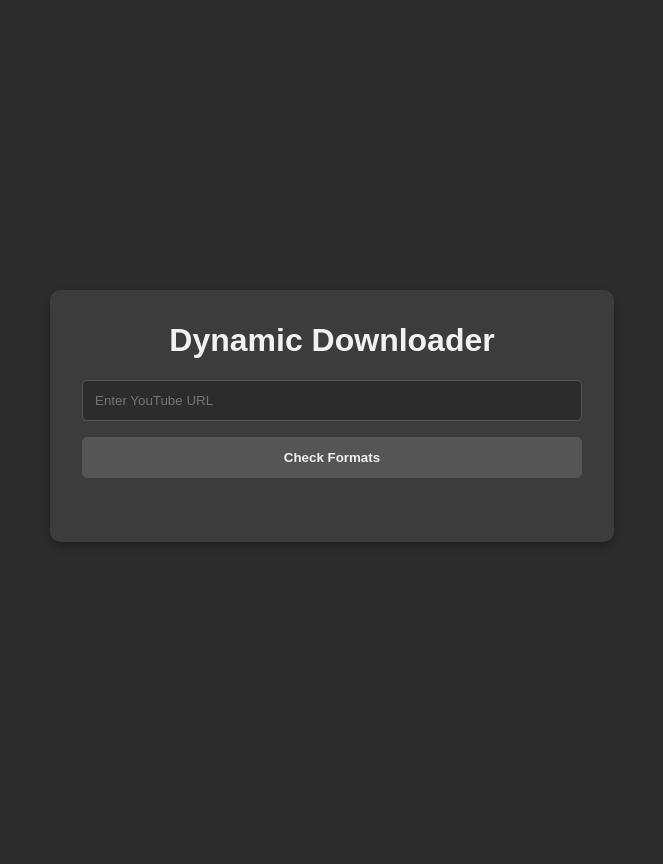
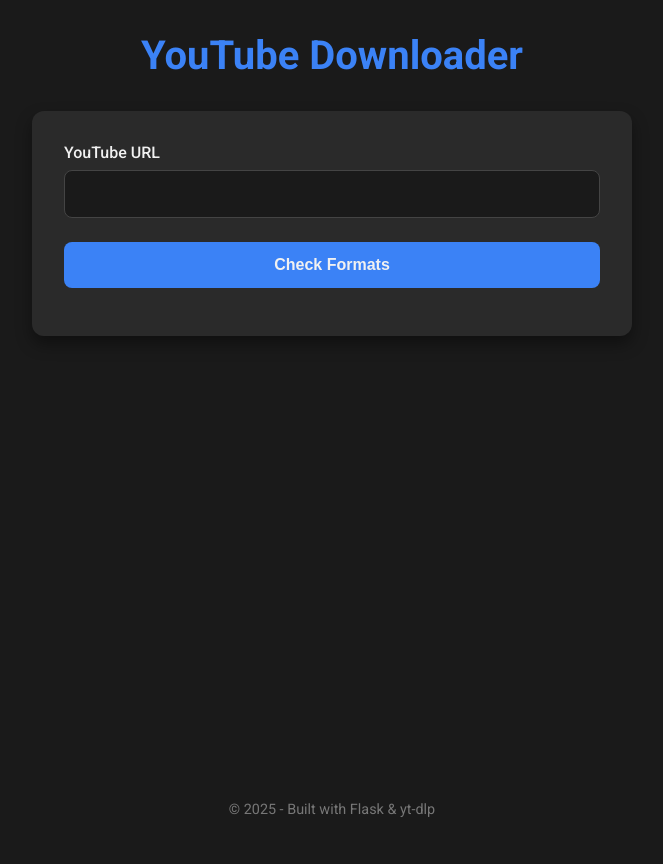
Before and after one commit to KavyaJP/YouTube-Video-Downloader, a Flask app: page / in a window 1280 px wide. Shown: the whole page, without its empty margins (308-971 px from the left). Before the commit the page ends 542 px from the top, so only its background shows below. Run offline with Flask 3, Linux system fonts and the light colour scheme.

Commit message:
Better UI

```diff
--- a/Web/app.py
+++ b/Web/app.py
@@ -1,88 +1,52 @@
-from flask import Flask, render_template, request, jsonify
+from flask import Flask, render_template, request, jsonify, Response
 import yt_dlp
 import os
+import threading
+import queue
+import json
 
 app = Flask(__name__)
 os.makedirs("downloads", exist_ok=True)
 
-
-def get_available_formats(url):
-    """
-    Fetches available formats for a given YouTube URL without downloading.
-    Returns a curated list of format options.
-    """
-    ydl_opts = {"quiet": True}
-    with yt_dlp.YoutubeDL(ydl_opts) as ydl:
-        info = ydl.extract_info(url, download=False)
-
-    # We will create a curated list of formats for the user
-    format_options = []
-
-    # Add an audio-only option first
-    format_options.append(
-        {"id": "bestaudio/best", "text": "Audio Only (Best Quality MP3)"}
-    )
-
-    # Filter for some common mp4 video resolutions
-    target_resolutions = [1080, 720, 480, 360]
-    found_resolutions = set()
-
-    for f in info.get("formats", []):
-        # We only want mp4 files that have video and audio
-        if (
-            f.get("ext") == "mp4"
-            and f.get("vcodec") != "none"
-            and f.get("acodec") != "none"
-        ):
-            height = f.get("height")
-            if height in target_resolutions and height not in found_resolutions:
-                filesize = f.get("filesize") or f.get("filesize_approx", 0)
-                filesize_mb = (
-                    f"{filesize / 1024 / 1024:.2f} MB" if filesize else "Unknown size"
-                )
-
-                format_options.append(
-                    {"id": f["format_id"], "text": f"{height}p - MP4 ({filesize_mb})"}
-                )
-                found_resolutions.add(height)
-
-    return format_options
+# A thread-safe queue to hold progress updates
+progress_queue = queue.Queue()
 
 
-@app.route("/")
-def index():
-    """Renders the main page."""
-    return render_template("index.html")
+def my_hook(d):
+    """
+    The yt-dlp hook. It's called for each progress update.
+    We'll put a dictionary with the progress into our queue.
+    """
+    if d["status"] == "downloading":
+        total_bytes = d.get("total_bytes") or d.get("total_bytes_estimate", 0)
+        if total_bytes > 0:
+            percent = d["downloaded_bytes"] / total_bytes * 100
+            progress_queue.put(
+                json.dumps(
+                    {
+                        "status": "downloading",
+                        "percent": f"{percent:.1f}",
+                    }
+                )
+            )
+    elif d["status"] == "finished":
+        full_path = d.get("info_dict", {}).get("filename", d.get("filename"))
+        base_filename = os.path.basename(full_path) if full_path else "Unknown file"
+        progress_queue.put(
+            json.dumps({"status": "finished", "filename": base_filename})
+        )
 
 
-@app.route("/get-formats", methods=["POST"])
-def get_formats():
+def download_threaded(url, format_id):
     """
-    API endpoint to be called by JavaScript.
-    Receives a URL and returns a JSON list of available formats.
+    This function will run in a separate thread to not block the web server.
     """
-    video_url = request.json.get("url")
-    if not video_url:
-        return jsonify({"error": "URL is required."}), 400
-    try:
-        formats = get_available_formats(video_url)
-        return jsonify(formats)
-    except Exception as e:
-        # Handle cases where the URL is invalid or yt-dlp fails
-        return jsonify({"error": str(e)}), 500
-
-
-@app.route("/download", methods=["POST"])
-def download():
-    """Handles the final download request."""
-    video_url = request.form.get("url")
-    format_id = request.form.get("format_id")
-
     ydl_opts = {
         "outtmpl": "downloads/%(title)s.%(ext)s",
+        "progress_hooks": [my_hook],
+        "format": format_id,
     }
 
-    # Check if the chosen format is audio to add post-processor
     if format_id == "bestaudio/best":
         ydl_opts["postprocessors"] = [
             {
@@ -92,18 +56,96 @@
             }
         ]
 
-    # Set the format
-    ydl_opts["format"] = format_id
-
     try:
         with yt_dlp.YoutubeDL(ydl_opts) as ydl:
-            info = ydl.extract_info(video_url, download=True)
-            title = info.get("title", "Unknown Title")
-        return render_template(
-            "result.html", message=f"Successfully downloaded: {title}"
-        )
+            ydl.download([url])
     except Exception as e:
-        return render_template("result.html", message=f"An error occurred: {str(e)}")
+        progress_queue.put(json.dumps({"status": "error", "message": str(e)}))
+
+
+@app.route("/")
+def index():
+    return render_template("index.html")
+
+
+@app.route("/get-formats", methods=["POST"])
+def get_formats():
+    # This function remains the same as before
+    video_url = request.json.get("url")
+    if not video_url:
+        return jsonify({"error": "URL is required."}), 400
+    try:
+        ydl_opts = {"quiet": True}
+        with yt_dlp.YoutubeDL(ydl_opts) as ydl:
+            info = ydl.extract_info(video_url, download=False)
+        format_options = [
+            {"id": "bestaudio/best", "text": "Audio Only (Best Quality MP3)"}
+        ]
+        target_resolutions = [1080, 720, 480, 360]
+        found_resolutions = set()
+        for f in info.get("formats", []):
+            if (
+                f.get("ext") == "mp4"
+                and f.get("vcodec") != "none"
+                and f.get("acodec") != "none"
+            ):
+                height = f.get("height")
+                if height in target_resolutions and height not in found_resolutions:
+                    filesize = f.get("filesize") or f.get("filesize_approx", 0)
+                    filesize_mb = (
+                        f"{filesize / 1024 / 1024:.2f} MB"
+                        if filesize
+                        else "Unknown size"
+                    )
+                    format_options.append(
+                        {
+                            "id": f["format_id"],
+                            "text": f"{height}p - MP4 ({filesize_mb})",
+                        }
+                    )
+                    found_resolutions.add(height)
+        return jsonify(format_options)
+    except Exception as e:
+        return jsonify({"error": str(e)}), 500
+
+
+@app.route("/download", methods=["POST"])
+def download():
+    """
+    This route now just starts the download in a new thread.
+    """
+    video_url = request.form.get("url")
+    format_id = request.form.get("format_id")
+
+    # Start the download function in a new thread
+    thread = threading.Thread(target=download_threaded, args=(video_url, format_id))
+    thread.start()
+
+    # Immediately return a response to the user
+    return jsonify({"status": "started"})
+
+
+@app.route("/progress-stream")
+def progress_stream():
+    """
+    This is the Server-Sent Event stream. The browser will connect to this.
+    It's a generator function that yields progress updates.
+    """
+
+    def generate():
+        while True:
+            # Wait for a message in the queue
+            message = progress_queue.get()
+            # Yield the message in the SSE format
+            yield f"data: {message}\n\n"
+
+            # If the message indicates the end, break the loop
+            data = json.loads(message)
+            if data["status"] in ["finished", "error"]:
+                break
+
+    # Return a streaming response
+    return Response(generate(), mimetype="text/event-stream")
 
 
 if __name__ == "__main__":
--- a/Web/templates/index.html
+++ b/Web/templates/index.html
@@ -3,164 +3,289 @@
   <head>
     <meta charset="UTF-8" />
     <meta name="viewport" content="width=device-width, initial-scale=1.0" />
-    <title>Dynamic YouTube Downloader</title>
+    <link rel="icon" type="image/x-icon" href="../static/favicon.ico" />
+    <title>YouTube Downloader</title>
+    <link rel="preconnect" href="https://fonts.googleapis.com" />
+    <link rel="preconnect" href="https://fonts.gstatic.com" crossorigin />
+    <link
+      href="https://fonts.googleapis.com/css2?family=Roboto:wght@400;500;700&display=swap"
+      rel="stylesheet"
+    />
     <style>
+      :root {
+        --bg-color: #1a1a1a;
+        --surface-color: #2a2a2a;
+        --primary-color: #3b82f6; /* A clean, modern blue */
+        --text-color: #f1f1f1;
+        --border-color: #444;
+      }
       body {
-        font-family: sans-serif;
-        background: #2c2c2c;
-        color: #f1f1f1;
+        font-family: "Roboto", sans-serif;
+        background: var(--bg-color);
+        color: var(--text-color);
+        margin: 0;
+        padding: 2rem;
         display: flex;
-        justify-content: center;
+        flex-direction: column;
         align-items: center;
         min-height: 100vh;
-        margin: 0;
-        padding: 1rem 0;
       }
       .container {
-        background: #3c3c3c;
+        width: 100%;
+        max-width: 600px;
+      }
+      header {
+        text-align: center;
+        margin-bottom: 2rem;
+      }
+      header h1 {
+        color: var(--primary-color);
+        font-size: 2.5rem;
+        margin: 0;
+      }
+      .card {
+        background: var(--surface-color);
         padding: 2rem;
-        border-radius: 10px;
-        box-shadow: 0 4px 8px rgba(0, 0, 0, 0.3);
-        text-align: center;
-        width: 90%;
-        max-width: 500px;
+        border-radius: 12px;
+        box-shadow: 0 8px 16px rgba(0, 0, 0, 0.4);
+        margin-bottom: 2rem;
       }
-      h1 {
-        margin-top: 0;
+      .input-group,
+      .format-group {
+        margin-bottom: 1.5rem;
       }
-      #url-input,
-      #check-btn,
-      #format-select,
-      #download-btn {
+      label {
+        display: block;
+        margin-bottom: 0.5rem;
+        font-weight: 500;
+        text-align: left;
+      }
+      input[type="text"],
+      select,
+      button {
         width: 100%;
-        padding: 12px;
-        margin-bottom: 1rem;
-        border-radius: 5px;
-        border: 1px solid #555;
-        background: #2c2c2c;
-        color: #f1f1f1;
+        padding: 14px;
+        font-size: 1rem;
+        border-radius: 8px;
+        border: 1px solid var(--border-color);
+        background: var(--bg-color);
+        color: var(--text-color);
         box-sizing: border-box;
       }
-      #check-btn,
-      #download-btn {
+      button {
+        background: var(--primary-color);
+        cursor: pointer;
+        font-weight: 700;
+        border: none;
+        transition: background-color 0.2s;
+      }
+      button:hover {
+        background: #2563eb;
+      }
+      button:disabled {
         background: #555;
-        cursor: pointer;
-        font-weight: bold;
+        cursor: not-allowed;
       }
-      #download-btn {
-        background: #d9534f;
-      }
-      #format-group {
+      #results-section {
         display: none;
       } /* Hidden by default */
-      .loader {
-        display: none;
-        margin: 1rem auto;
-        border: 4px solid #f3f3f3;
-        border-radius: 50%;
-        border-top: 4px solid #d9534f;
-        width: 30px;
-        height: 30px;
-        animation: spin 2s linear infinite;
+      .progress-container {
+        background: var(--bg-color);
+        border-radius: 8px;
+        padding: 5px;
+        margin-top: 1rem;
       }
-      @keyframes spin {
-        0% {
-          transform: rotate(0deg);
-        }
-        100% {
-          transform: rotate(360deg);
-        }
+      .progress-bar {
+        background: var(--primary-color);
+        height: 24px;
+        width: 0%;
+        border-radius: 5px;
+        text-align: center;
+        line-height: 24px;
+        font-weight: 500;
+        color: white;
+        transition: width 0.3s ease;
+      }
+      #final-message {
+        margin-top: 1.5rem;
+        padding: 1rem;
+        background: var(--bg-color);
+        border-radius: 8px;
+      }
+      #final-message code {
+        display: block;
+        background: #000;
+        padding: 0.5rem;
+        margin-top: 0.5rem;
+        border-radius: 4px;
+        font-size: 0.9rem;
+        word-wrap: break-word;
+      }
+      footer {
+        margin-top: auto;
+        color: #777;
+        font-size: 0.9rem;
       }
     </style>
   </head>
   <body>
     <div class="container">
-      <h1>Dynamic Downloader</h1>
+      <header>
+        <h1>YouTube Downloader</h1>
+      </header>
 
-      <form id="download-form" action="/download" method="post">
-        <input
-          type="text"
-          id="url-input"
-          name="url"
-          placeholder="Enter YouTube URL"
-          required
-        />
-        <button type="button" id="check-btn">Check Formats</button>
-        <div id="status-message" style="margin-bottom: 1rem"></div>
-        <div class="loader" id="loader"></div>
+      <main>
+        <div id="input-section" class="card">
+          <form id="download-form">
+            <div class="input-group">
+              <label for="url-input">YouTube URL</label>
+              <input type="text" id="url-input" name="url" required />
+            </div>
+            <button type="button" id="check-btn">Check Formats</button>
+            <div id="status-message" style="margin-top: 1rem"></div>
+            <div class="format-group" id="format-group" style="display: none">
+              <label for="format-select">Available Formats</label>
+              <select id="format-select" name="format_id" required></select>
+              <button type="submit" id="download-btn" style="margin-top: 1rem">
+                Download
+              </button>
+            </div>
+          </form>
+        </div>
 
-        <div id="format-group">
-          <select id="format-select" name="format_id" required></select>
-          <button type="submit" id="download-btn">Download</button>
+        <div id="results-section" class="card">
+          <h2 id="results-header">Download Progress</h2>
+          <div class="progress-container" id="progress-container">
+            <div class="progress-bar" id="progress-bar">0%</div>
+          </div>
+          <div id="final-message"></div>
+          <button id="reset-btn" style="display: none; margin-top: 1.5rem">
+            Download Another
+          </button>
         </div>
-      </form>
+      </main>
     </div>
 
+    <footer>
+      <p>&copy; 2025 - Built with Flask & yt-dlp</p>
+    </footer>
+
     <script>
-      // Get references to all our HTML elements
+      // --- Element References ---
+      const inputSection = document.getElementById("input-section");
+      const resultsSection = document.getElementById("results-section");
       const checkBtn = document.getElementById("check-btn");
+      const downloadForm = document.getElementById("download-form");
       const urlInput = document.getElementById("url-input");
       const formatGroup = document.getElementById("format-group");
       const formatSelect = document.getElementById("format-select");
-      const downloadForm = document.getElementById("download-form");
-      const loader = document.getElementById("loader");
       const statusMessage = document.getElementById("status-message");
+      const progressBar = document.getElementById("progress-bar");
+      const finalMessage = document.getElementById("final-message");
+      const resultsHeader = document.getElementById("results-header");
+      const resetBtn = document.getElementById("reset-btn");
 
-      // Add a click event listener to the "Check Formats" button
+      // --- UI State Management ---
+      function setUIState(state) {
+        if (state === "initial") {
+          inputSection.style.display = "block";
+          resultsSection.style.display = "none";
+          checkBtn.disabled = false;
+          urlInput.disabled = false;
+          resetBtn.style.display = "none";
+          statusMessage.textContent = "";
+        } else if (state === "loadingFormats") {
+          checkBtn.disabled = true;
+          statusMessage.textContent = "Fetching formats...";
+          formatGroup.style.display = "none";
+        } else if (state === "formatsLoaded") {
+          checkBtn.disabled = false;
+          formatGroup.style.display = "block";
+          statusMessage.textContent = "Select a format and click download.";
+        } else if (state === "downloading") {
+          inputSection.style.display = "none";
+          resultsSection.style.display = "block";
+          resultsHeader.textContent = "Download Progress";
+          progressBar.style.width = "0%";
+          progressBar.textContent = "0%";
+          progressBar.style.backgroundColor = "var(--primary-color)";
+          finalMessage.innerHTML = "";
+          resetBtn.style.display = "none";
+        } else if (state === "finished") {
+          resultsHeader.textContent = "Download Complete";
+          resetBtn.style.display = "block";
+        }
+      }
+
+      // --- Event Listeners ---
       checkBtn.addEventListener("click", async () => {
         const url = urlInput.value;
         if (!url) {
-          statusMessage.textContent = "Please enter a URL first.";
+          statusMessage.textContent = "Please enter a URL.";
           return;
         }
-
-        // Show loader and hide old results
-        loader.style.display = "block";
-        formatGroup.style.display = "none";
-        statusMessage.textContent = "Fetching available formats...";
+        setUIState("loadingFormats");
 
         try {
-          // Use the Fetch API to send the URL to our new Flask endpoint
           const response = await fetch("/get-formats", {
             method: "POST",
             headers: { "Content-Type": "application/json" },
             body: JSON.stringify({ url: url }),
           });
-
-          loader.style.display = "none"; // Hide loader
-
           if (!response.ok) {
-            const errorData = await response.json();
-            throw new Error(errorData.error || "Failed to fetch formats.");
+            throw new Error((await response.json()).error);
           }
 
           const formats = await response.json();
+          formatSelect.innerHTML = "";
+          if (formats.length === 0)
+            throw new Error("No suitable formats found.");
 
-          // Clear any old options from the select dropdown
-          formatSelect.innerHTML = "";
-
-          if (formats.length === 0) {
-            statusMessage.textContent =
-              "No suitable MP4 or audio formats found.";
-            return;
-          }
-
-          // Dynamically create a new <option> for each format found
-          formats.forEach((format) => {
-            const option = document.createElement("option");
-            option.value = format.id;
-            option.textContent = format.text;
-            formatSelect.appendChild(option);
-          });
-
-          // Show the format dropdown and download button
-          formatGroup.style.display = "block";
-          statusMessage.textContent = "Select a format and click download.";
+          formats.forEach((f) => formatSelect.add(new Option(f.text, f.id)));
+          setUIState("formatsLoaded");
         } catch (error) {
-          loader.style.display = "none";
+          setUIState("initial");
           statusMessage.textContent = "Error: " + error.message;
         }
       });
+
+      downloadForm.addEventListener("submit", async (event) => {
+        event.preventDefault();
+        setUIState("downloading");
+
+        // Start download and open EventSource
+        const formData = new FormData(downloadForm);
+        fetch("/download", { method: "POST", body: formData });
+
+        const eventSource = new EventSource("/progress-stream");
+        eventSource.onmessage = (e) => {
+          const data = JSON.parse(e.data);
+          if (data.status === "downloading") {
+            progressBar.style.width = data.percent + "%";
+            progressBar.textContent = data.percent + "%";
+          } else {
+            setUIState("finished");
+            if (data.status === "finished") {
+              finalMessage.innerHTML = `✅ Successfully saved:<code>${data.filename}</code>`;
+            } else if (data.status === "error") {
+              resultsHeader.textContent = "Download Failed";
+              progressBar.style.backgroundColor = "#8b0000";
+              finalMessage.innerHTML = `❌ Error:<code>${data.message}</code>`;
+            }
+            eventSource.close();
+          }
+        };
+        eventSource.onerror = () => {
+          eventSource.close();
+        };
+      });
+
+      resetBtn.addEventListener("click", () => {
+        setUIState("initial");
+      });
+
+      // Initialize UI on page load
+      setUIState("initial");
     </script>
   </body>
 </html>
```
Also changed, not shown: Web/templates/result.html (deleted, +0 -39 lines).
